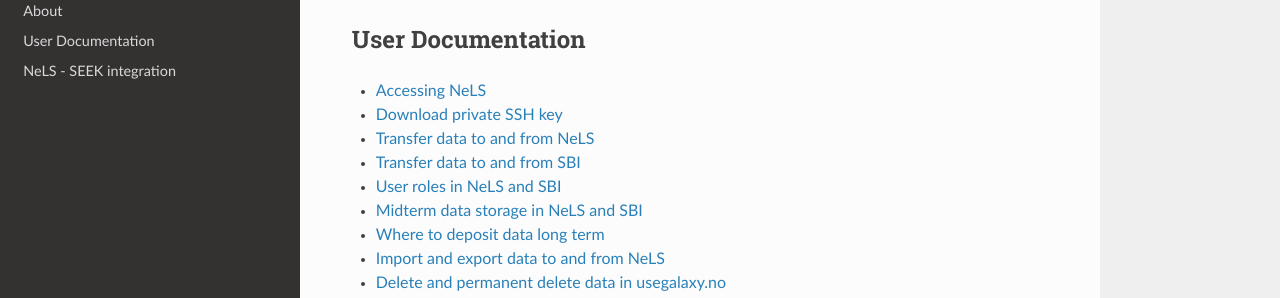
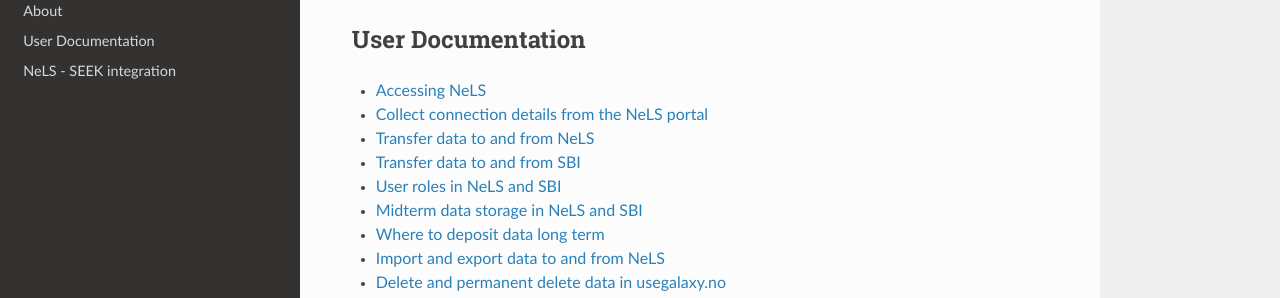
Before and after one commit to elixir-no-nels/nels-docs, an MkDocs documentation site: the page built from docs/index.md, in a window 1280 px wide and 900 px high, scrolled down 550 px. Shown: the part 288-586 px from the top of the window. Built offline with MkDocs 1.6.1, drawn with Linux system fonts in a browser that asks for light colours; nearby versions of some CDN libraries.

Commit message:
docs/index.md: collect connection details from the nels portal - link fixed

```diff
--- a/docs/index.md
+++ b/docs/index.md
@@ -25,7 +25,7 @@
 
 ## User Documentation
 * [Accessing NeLS](user-doc.html#accessing-nels)
-* [Download private SSH key](user-doc.html#download-private-ssh-key)
+* [Collect connection details from the NeLS portal](user-doc.html#collect-connection-details-from-the-nels-portal)
 * [Transfer data to and from NeLS](user-doc.html#transfer-data-to-and-from-nels)
 * [Transfer data to and from SBI](user-doc.html#transfer-data-to-and-from-sbi)
 * [User roles in NeLS and SBI](user-doc.html#user-roles-in-nels-and-sbi)
```
